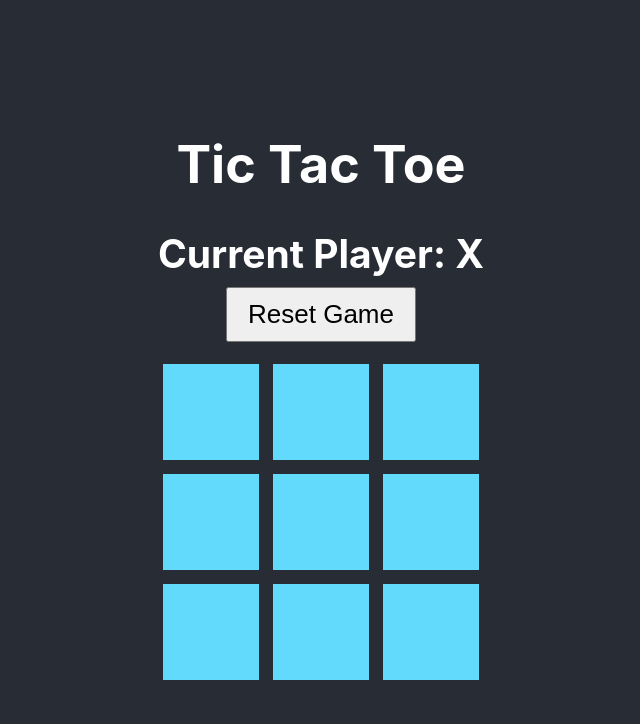
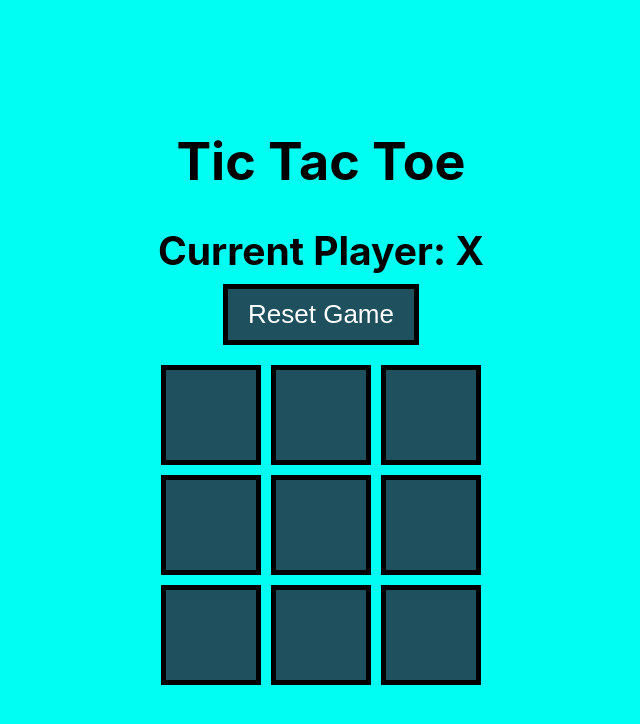
Before and after one commit to djboi07/webgame, a React (Create React App) app in the folder react/my-app/: page / in a window 1280 px wide. Shown: the top 724 px of the page, without its empty margins (319-959 px from the left). Built offline with nearby package versions, Linux system fonts and the light colour scheme.

Commit message:
tictactoe

```diff
--- a/react/my-app/src/App.css
+++ b/react/my-app/src/App.css
@@ -1,7 +1,7 @@
 .App {
   text-align: center;
-  background-color: #282c34;
-  color: white;
+  background-color: #00fff2;
+  color: rgb(0, 0, 0);
   min-height: 100vh;
   display: flex;
   flex-direction: column;
--- a/react/my-app/src/components/Controls.css
+++ b/react/my-app/src/components/Controls.css
@@ -10,3 +10,8 @@
     font-size: 1em;
     cursor: pointer;
   }
+  .reset {
+    background-color: #1f505e;
+    border:5px solid #000000;
+    color: white;
+  }
--- a/react/my-app/src/components/Controls.js
+++ b/react/my-app/src/components/Controls.js
@@ -5,7 +5,7 @@ const Controls = ({ currentPlayer, winner, resetGame }) => {
   return (
     <div className="controls">
       {winner ? <h2>{winner} has won!</h2> : <h2>Current Player: {currentPlayer}</h2>}
-      <button onClick={resetGame}>Reset Game</button>
+      <button className="reset" onClick={resetGame}>Reset Game</button>
     </div>
   );
 };
--- a/react/my-app/src/components/Game.js
+++ b/react/my-app/src/components/Game.js
@@ -47,7 +47,6 @@ const Game = () => {
     const availableMoves = tiles.map((tile, index) => tile === '' ? index : null).filter(index => index !== null);
     let move = null;
 
-    // Check if computer can win in the next move
     for (let i of availableMoves) {
       const newTiles = [...tiles];
       newTiles[i] = 'O';
@@ -56,8 +55,6 @@ const Game = () => {
         break;
       }
     }
-
-    // Block user's winning move
     if (move === null) {
       for (let i of availableMoves) {
         const newTiles = [...tiles];
@@ -68,8 +65,6 @@ const Game = () => {
         }
       }
     }
-
-    // Pick a random move if no immediate win or block
     if (move === null && availableMoves.length > 0) {
       move = availableMoves[Math.floor(Math.random() * availableMoves.length)];
     }
--- a/react/my-app/src/components/Tile.css
+++ b/react/my-app/src/components/Tile.css
@@ -5,7 +5,8 @@
     display: flex;
     align-items: center;
     justify-content: center;
-    background-color: #61dafb;
-    border: 2px solid #282c34;
+    background-color: #1f505e;
+    border: 5px solid #000000;
     cursor: pointer;
+    color:white;
   }
```
Also changed, not shown: 11 other files (tests, documents, lock files or other folders).
